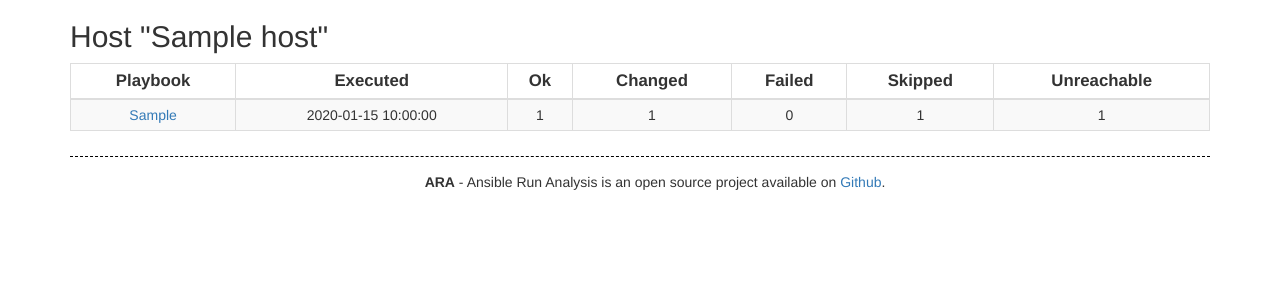
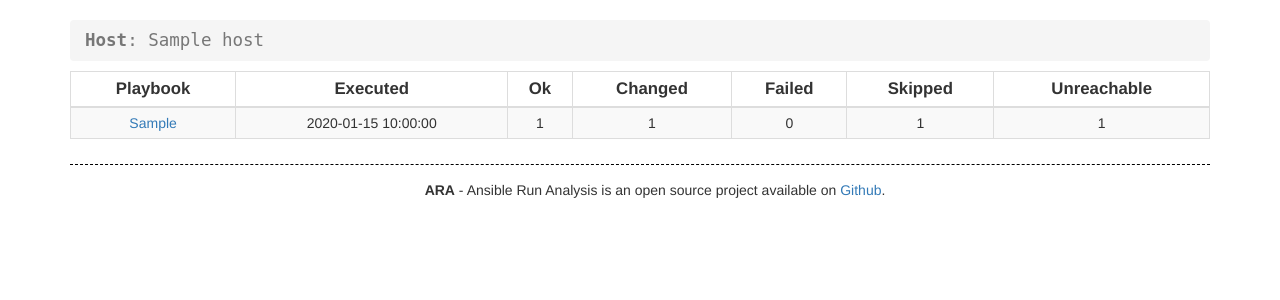
Before and after one commit to ansible-community/ara, a Flask app: a page that uses ara/templates/host.html in a window 1280 px wide. Shown: the part 52-352 px from the top of the page. Run offline with Flask 2, Linux system fonts and the light colour scheme; tables that the repository leaves empty hold one stand-in row (values such as "Sample post"); parts of the project's set-up code (start-up, migrations or seed data) failed here and were passed over; some libraries are stand-ins or nearby versions.

Commit message:
Replace header by breadcrumb for host summary

```diff
--- a/ara/templates/host.html
+++ b/ara/templates/host.html
@@ -1,7 +1,10 @@
 {% extends "layout.html" %}
 
 {% block content %}
-<h2>Host "{{ host.name }}"</h2>
+<ol class="breadcrumb">
+  <li class="active"><strong>Host</strong>: {{ host.name }}</li>
+</ol>
+
 <table class="list table table-striped table-bordered table-hover table-condensed">
   <thead>
     <tr>
```
